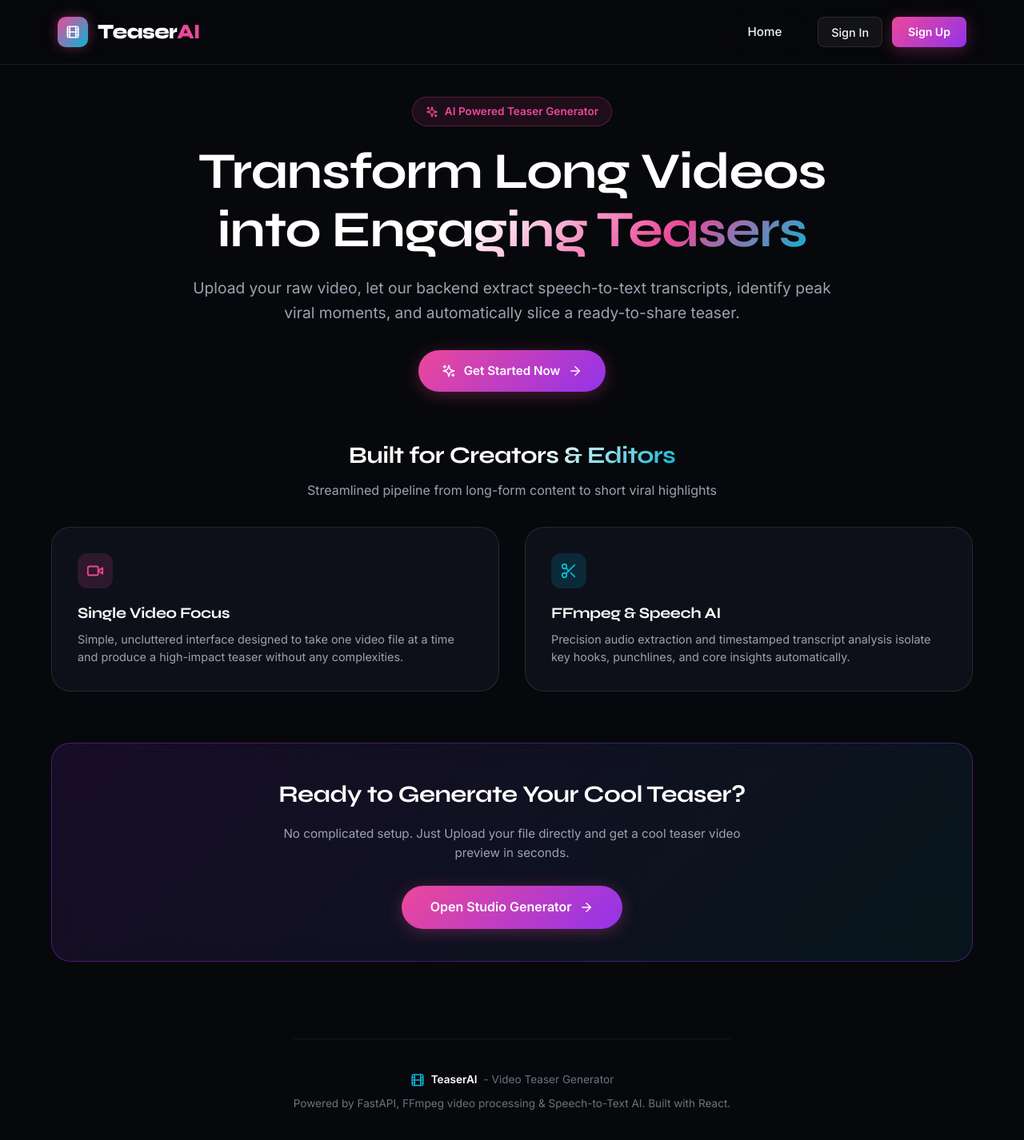
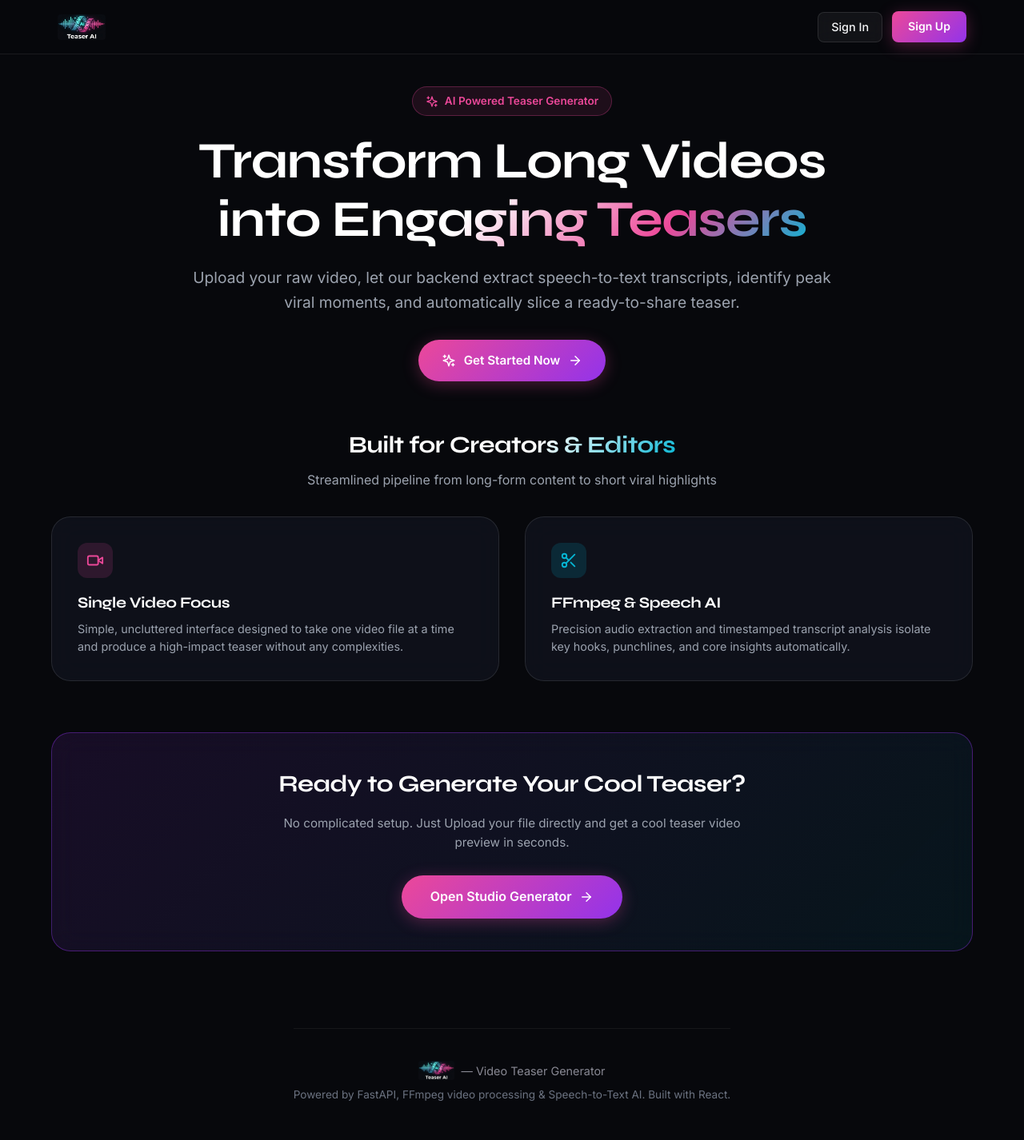
Before and after one commit to utkarsh-12zero9/TeaserAI_Frontend, a React (Vite) app: page / in a window 1280 px wide. Shown: the top 1426 px of the page at 80% size. Built offline with nearby package versions, Linux system fonts and the light colour scheme; no server answers; the HTML template or start-up script is replaced by a standard one.

Commit message:
Update Logo and Icon

```diff
--- a/index.html
+++ b/index.html
@@ -3,7 +3,7 @@
 
 <head>
   <meta charset="UTF-8" />
-  <link rel="icon" type="image/svg+xml" href="/favicon.svg" />
+  <link rel="icon" type="image/jpeg" href="/Logo.jpg" />
   <meta name="viewport" content="width=device-width, initial-scale=1.0" />
   <title>TeaserAI - Teaser Generator</title>
   <meta name="description"
--- a/src/components/Footer.tsx
+++ b/src/components/Footer.tsx
@@ -13,8 +13,8 @@
   return (
     <footer className="footer container">
       <div style={{ display: 'flex', alignItems: 'center', justifyContent: 'center', gap: '0.5rem', marginBottom: '0.5rem' }}>
-        <Film size={18} color="var(--primary-cyan)" />
-        <span style={{ fontWeight: 600, color: '#fff' }}>TeaserAI</span> - Video Teaser Generator
+        <img src="/Nav_Logo.jpg" alt="TeaserAI Logo" style={{ height: '24px', width: 'auto', objectFit: 'contain', borderRadius: '3px' }} />
+        <span style={{ fontSize: '0.9rem', color: '#888893' }}>— Video Teaser Generator</span>
       </div>
       <p style={{ margin: 0 }}>
         Powered by FastAPI, FFmpeg video processing & Speech-to-Text AI. Built with React.
--- a/src/components/Navbar.tsx
+++ b/src/components/Navbar.tsx
@@ -23,21 +23,12 @@
   return (
     <header className="navbar-wrapper">
       <div className="navbar-container">
-        <Link to="/" className="brand-logo">
-          <div className="brand-icon">
-            <Film size={18} />
-          </div>
-          <span className="brand-text">
-            Teaser<span style={{ color: 'var(--primary-pink)' }}>AI</span>
-          </span>
+        <Link to="/" className="brand-logo" style={{ display: 'flex', alignItems: 'center' }}>
+          <img src="/Nav_Logo.jpg" alt="TeaserAI Logo" style={{ height: '32px', width: 'auto', objectFit: 'contain', borderRadius: '4px' }} />
         </Link>
 
         {/* Desktop Navigation */}
         <nav className="nav-links desktop-nav" style={{ display: 'flex', alignItems: 'center', gap: '1rem' }}>
-          <Link to="/" className="btn-secondary nav-home-btn" style={{ background: 'transparent', border: 'none' }}>
-            Home
-          </Link>
-
           {user ? (
             <div style={{ display: 'flex', alignItems: 'center', gap: '1rem' }}>
               {!isGenerator && (
@@ -101,9 +92,7 @@
       {/* Mobile Dropdown Menu Overlay */}
       {mobileMenuOpen && (
         <nav className="mobile-menu-dropdown" style={{ display: 'flex', flexDirection: 'column', gap: '1rem', padding: '1.5rem' }}>
-          <Link to="/" className="mobile-nav-link" onClick={() => setMobileMenuOpen(false)}>
-            Home
-          </Link>
+
 
           {user ? (
             <>
--- a/src/index.css
+++ b/src/index.css
@@ -536,6 +536,7 @@
   border-radius: 999px;
   overflow: hidden;
   margin: 1.25rem 0 0.75rem;
+  flex-shrink: 0;
 }
 
 .progress-bar-fill {
```
Also changed, not shown: public/Logo.jpg (added), public/Nav_Logo.jpg (added).
